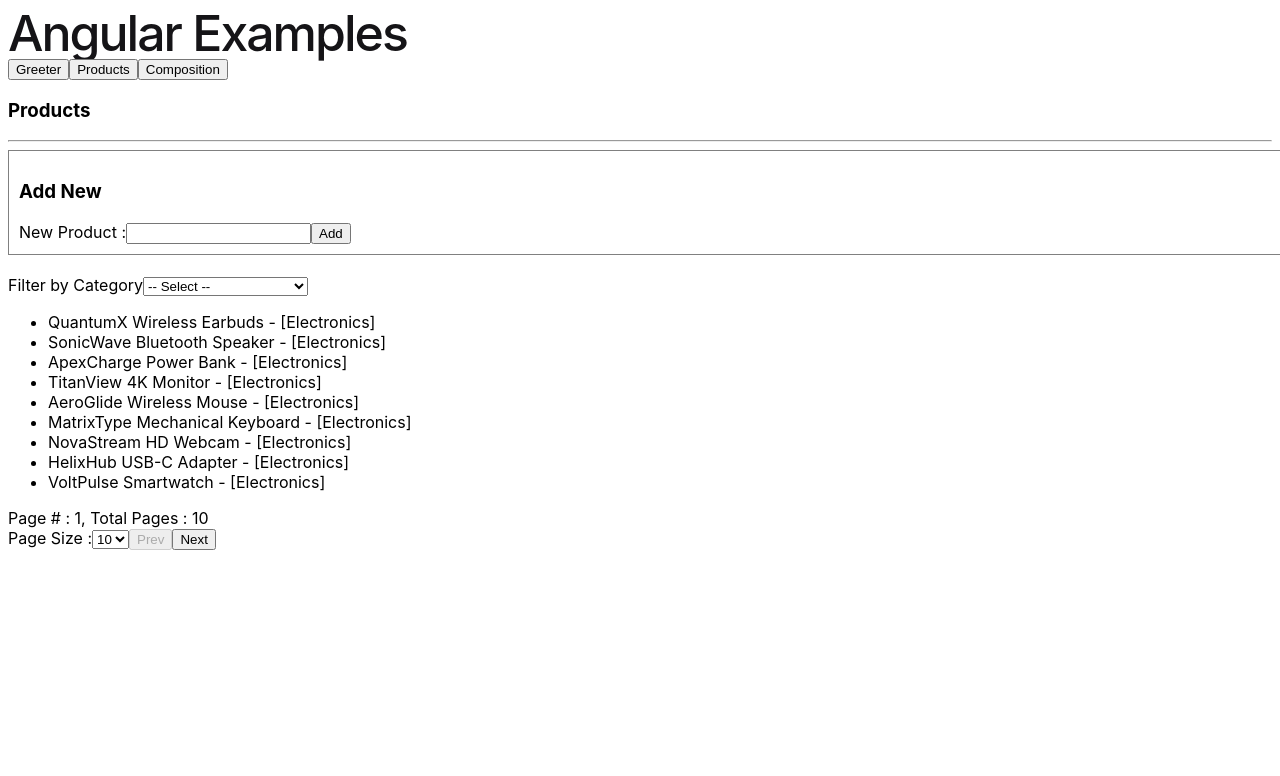
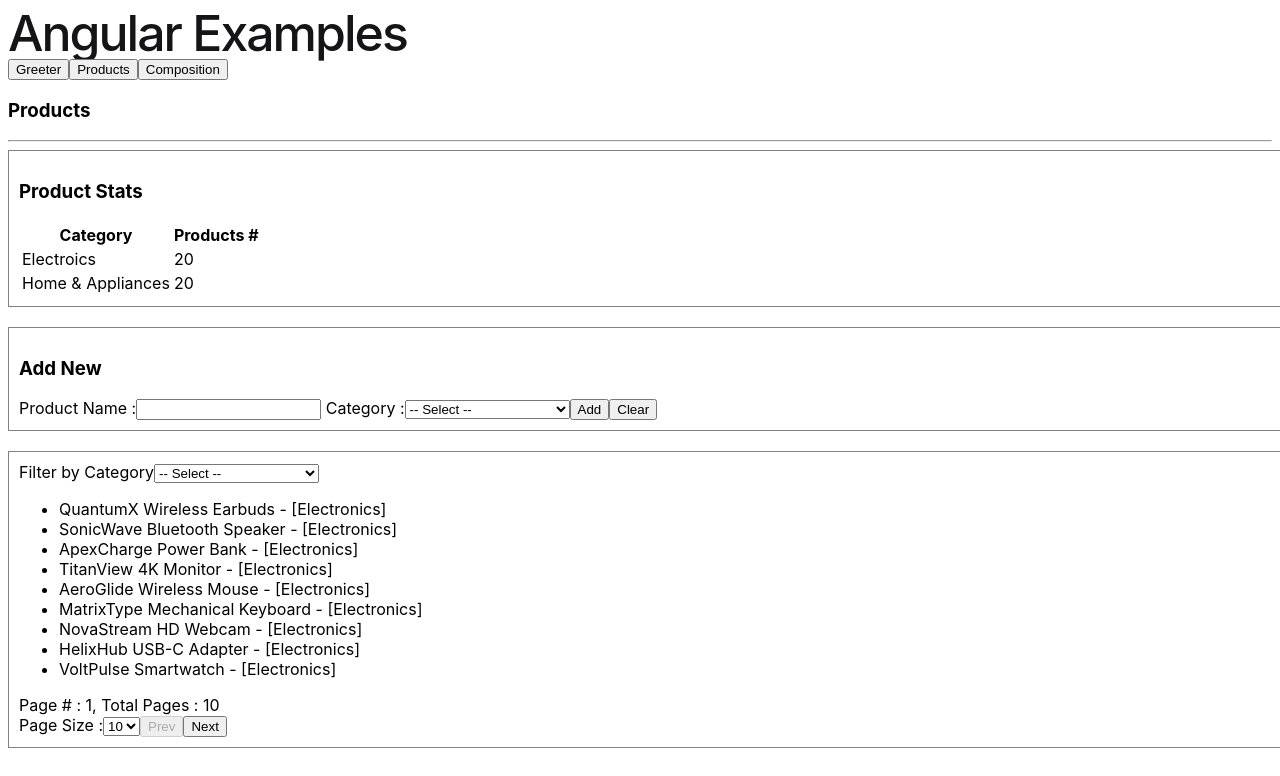
Before and after one commit to tkmagesh/Siemens-Angular-May-2026, an Angular app in the folder first-app/: page / in a window 1280 px wide. Both pictures are taken after a click on the button "Products". Shown: the top 776 px of the page. Built offline with nearby package versions, Linux system fonts and the light colour scheme.

Commit message:
stats - assignment

```diff
--- a/first-app/src/app/products/products.css
+++ b/first-app/src/app/products/products.css
@@ -1,4 +1,4 @@
-.new-product {
+.product-section {
     border: 1px solid gray;
     padding: 10px;
     width: 100%;
--- a/first-app/src/app/products/products.html
+++ b/first-app/src/app/products/products.html
@@ -1,15 +1,53 @@
 <h3>Products</h3>
 <hr>
-<div class="new-product">
+<div class="product-section">
+    <h3>
+        Product Stats
+    </h3>
+    <table>
+        <thead>
+            <tr>
+                <th>Category </th>
+                <th>Products #</th>
+            </tr>
+        </thead>
+        <tbody>
+            <tr>
+                <td>Electroics</td>
+                <td>20</td>
+            </tr>
+            <tr>
+                <td>Home & Appliances</td>
+                <td>20</td>
+            </tr>
+        </tbody>
+    </table>
+</div>
+
+
+<div class="product-section">
     <h3>Add New</h3>
-    <label>New Product :</label>
+    <label>Product Name :</label>
     <input
         type="text"
-        [value]="newProductName()"
-        (input)="newProductName.set($any($event.target).value)"
+        [value]="newProduct().name"
+        (input)="newProduct.update(p => ({...p, name : $any($event.target).value}))"
     >
+    <label> Category :</label>
+    <select
+        (input)="newProduct.update(p => ({...p, category : $any($event.target).value}))"
+    >
+
+        <option value="" [selected]="newProduct().category === ''">-- Select --</option>
+        @for (category of categoriesList; track category) {
+            <option [value]=category [selected]="newProduct().category === category">{{category}}</option>
+        }
+    </select>
     <button (click)="onAddClick()">Add</button>
+    <button (click)="newProduct.update(() => ({id : '', name : '', category : ''}))">Clear</button>
 </div>
+
+<div class="product-section">
     <div>
         <label >Filter by Category</label>
         <select (input)="selectedCategory.set($any($event.target).value)">
@@ -36,3 +74,4 @@
 
     <button [disabled]="currPage() === 1" (click)="currPage.set(currPage() - 1)">Prev</button>
     <button [disabled]="currPage() === totalPages()" (click)="currPage.set(currPage() + 1)">Next</button>
+</div>
--- a/first-app/src/app/products/products.ts
+++ b/first-app/src/app/products/products.ts
@@ -1,13 +1,20 @@
 import { Component, computed, signal, effect } from '@angular/core';
-import { SlicePipe } from "@angular/common";
+import { SlicePipe, JsonPipe } from "@angular/common";
+
+interface Product  {
+  id : string;
+  name : string;
+  category : string;
+}
+
 @Component({
   selector: 'app-products',
-  imports: [SlicePipe],
+  imports: [SlicePipe, JsonPipe],
   templateUrl: './products.html',
   styleUrl: './products.css',
 })
 export class Products {
-  productNamesList = signal<{id : string, name: string, category : string}[]>([
+  productNamesList = signal<Product[]>([
     // Electronics & Gadgets
     { id: "prod-001", name: "QuantumX Wireless Earbuds", category: "Electronics" },
     { id: "prod-002", name: "SonicWave Bluetooth Speaker", category: "Electronics" },
@@ -129,7 +136,8 @@ export class Products {
 
 
 
-  newProductName = signal('')
+  newProduct = signal<Product>({ id: '', name: '', category: ''})
+
   // category based filtering
   categoriesList = this.productNames().reduce((s, p) => s.add(p.category), new Set())
 
@@ -149,7 +157,7 @@ export class Products {
   }
 
   onAddClick(){
-    // this.productNames.update(pns => [...pns, this.newProductName()])
-    this.newProductName.update(() => '')
+    this.newProduct.update(p => ({...p, id : `prod-${this.productNamesList().length + 1}`}))
+    this.productNamesList.update(list => [...list, this.newProduct()])
   }
 }
```
Lines whose indentation alone changed are shown as unchanged.
